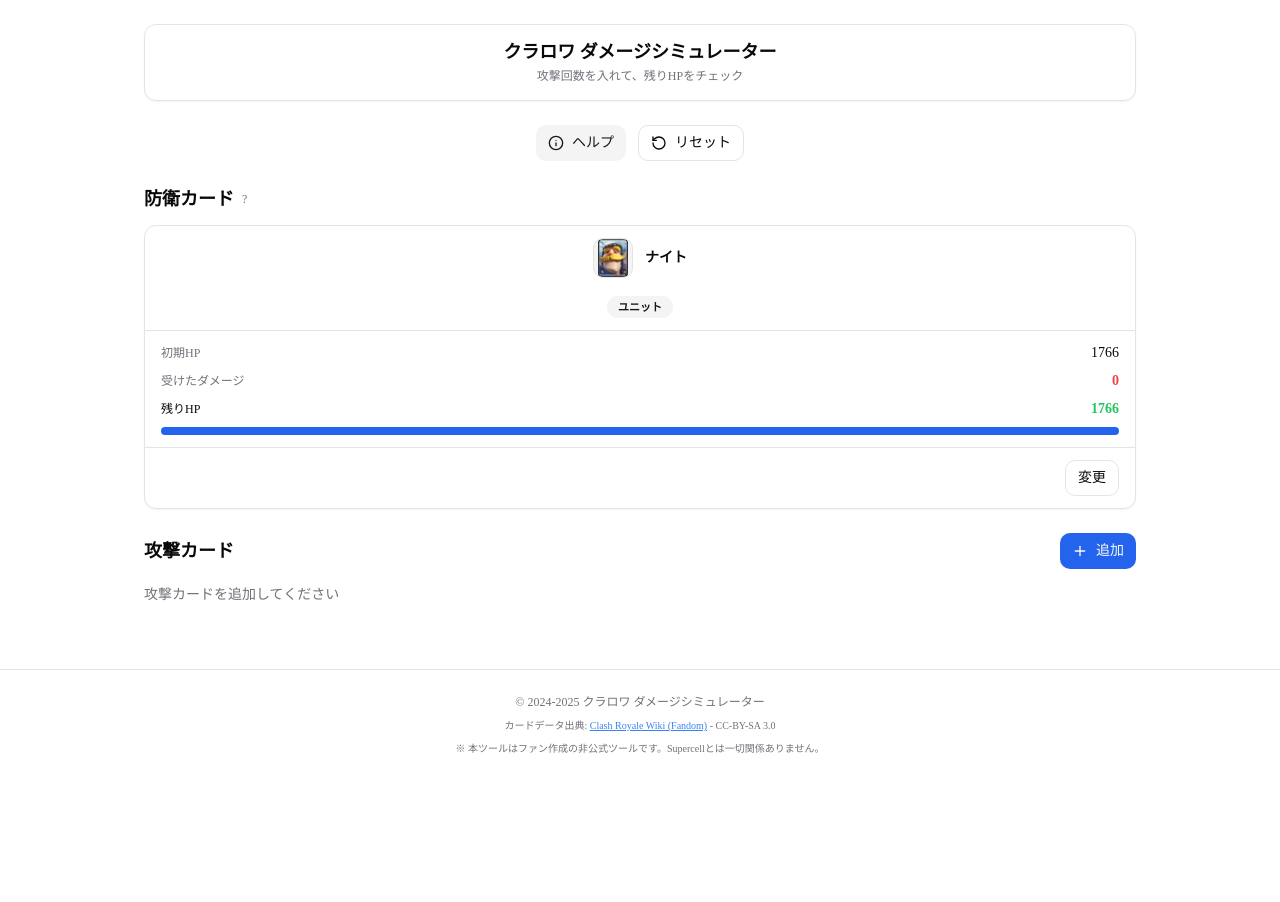
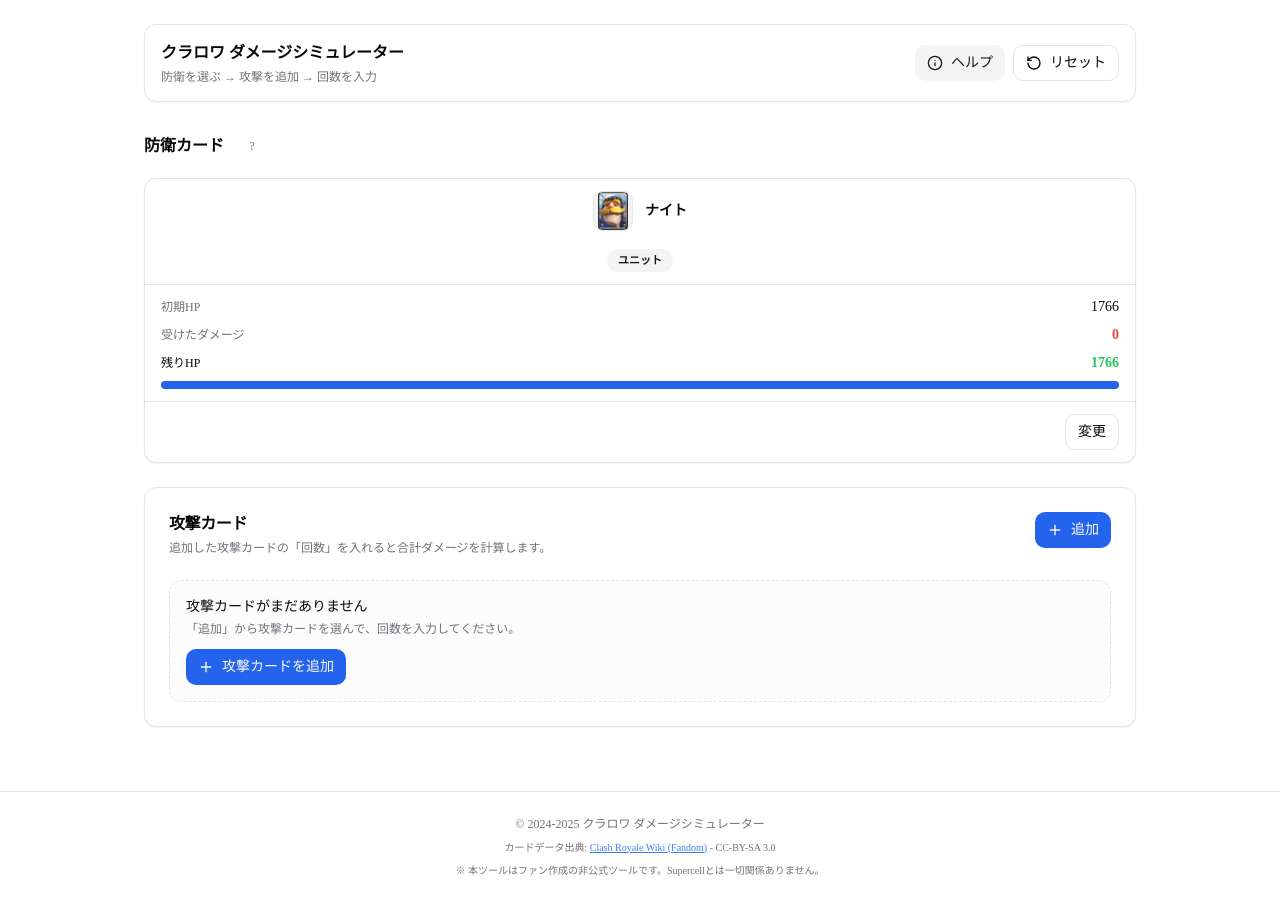
Before and after one commit to showdaiya/cr-tool, a Next.js app in the folder cr-tool-react-next-app/: page / in a window 1280 px wide. Before the commit the page ends 800 px from the top, so only its background shows below. Built offline with nearby package versions, Linux system fonts and the light colour scheme.

Commit message:
ui: simplify layout and clarify flow

```diff
--- a/cr-tool-react-next-app/src/components/AttackCardSection.tsx
+++ b/cr-tool-react-next-app/src/components/AttackCardSection.tsx
@@ -3,6 +3,7 @@
 import { useState } from "react";
 import { Plus } from "lucide-react";
 import { Button } from "@/components/ui/button";
+import { Card, CardContent, CardHeader, CardTitle, CardDescription } from "@/components/ui/card";
 import { useCardContext } from "@/context/CardContext";
 import AttackCard from "@/components/AttackCard";
 import SelectCardOverlay from "./SelectCardOverlay";
@@ -39,17 +40,23 @@ const AttackCardSection = () => {
   };
 
   return (
-    <div className="w-full space-y-4">
-      <div className="flex items-center justify-between">
-        <p className="text-lg font-bold">攻撃カード</p>
+    <Card>
+      <CardHeader className="flex flex-row items-start justify-between gap-3 space-y-0">
+        <div className="space-y-1">
+          <CardTitle className="text-base">攻撃カード</CardTitle>
+          <CardDescription className="text-xs">
+            追加した攻撃カードの「回数」を入れると合計ダメージを計算します。
+          </CardDescription>
+        </div>
         <Button size="sm" onClick={handleAddCardClick}>
           <Plus className="mr-2 h-4 w-4" />
           追加
         </Button>
-      </div>
+      </CardHeader>
 
+      <CardContent className="space-y-4">
         {attackCards.length > 0 ? (
-        <div className="grid gap-4 sm:grid-cols-1">
+          <div className="grid gap-4">
             {attackCards.map((card, index) => (
               <AttackCard
                 key={`${card.cardId}-${index}`}
@@ -61,7 +68,18 @@ const AttackCardSection = () => {
             ))}
           </div>
         ) : (
-        <p className="text-sm text-muted-foreground">攻撃カードを追加してください</p>
+          <div className="rounded-lg border border-dashed bg-muted/30 p-4">
+            <p className="text-sm font-medium">攻撃カードがまだありません</p>
+            <p className="mt-1 text-xs text-muted-foreground">
+              「追加」から攻撃カードを選んで、回数を入力してください。
+            </p>
+            <div className="mt-3">
+              <Button size="sm" onClick={handleAddCardClick}>
+                <Plus className="mr-2 h-4 w-4" />
+                攻撃カードを追加
+              </Button>
+            </div>
+          </div>
         )}
 
         {isSelectingCard && (
@@ -80,7 +98,8 @@ const AttackCardSection = () => {
             }}
           />
         )}
-    </div>
+      </CardContent>
+    </Card>
   );
 };
 
--- a/cr-tool-react-next-app/src/components/CardBattlePage.tsx
+++ b/cr-tool-react-next-app/src/components/CardBattlePage.tsx
@@ -11,14 +11,6 @@ import { useCardContext } from "@/context/CardContext";
 import { AnyCard } from "@/types/CardTypes";
 import { Tooltip, TooltipContent, TooltipTrigger } from "@/components/ui/tooltip";
 
-const PageHeader = () => (
-  <div className="rounded-lg border bg-card p-4 text-center shadow-sm">
-    <h1 className="text-lg font-semibold leading-tight text-foreground">
-      クラロワ ダメージシミュレーター
-    </h1>
-    <p className="mt-1 text-xs text-muted-foreground">攻撃回数を入れて、残りHPをチェック</p>
-  </div>
-);
 
 type ActionButtonsProps = {
   onToggleInfo: () => void;
@@ -26,7 +18,7 @@ type ActionButtonsProps = {
 };
 
 const ActionButtons = ({ onToggleInfo, onReset }: ActionButtonsProps) => (
-  <div className="flex items-center justify-center gap-3">
+  <div className="flex items-center gap-2">
     <Button variant="secondary" size="sm" onClick={onToggleInfo}>
       <Info className="mr-2 h-4 w-4" />
       ヘルプ
@@ -120,25 +112,38 @@ const CardBattlePage = () => {
       {shouldShowNotification && <DefenseNotification onSelectDefenseCard={() => setIsOpen(true)} />}
 
       <main className="mx-auto flex max-w-5xl flex-col gap-6 px-4 py-6">
-        <PageHeader />
-
+        <header className="rounded-xl border bg-card p-4 shadow-sm">
+          <div className="flex flex-col gap-3 sm:flex-row sm:items-center sm:justify-between">
+            <div className="space-y-1">
+              <h1 className="text-base font-semibold">クラロワ ダメージシミュレーター</h1>
+              <p className="text-xs text-muted-foreground">防衛を選ぶ → 攻撃を追加 → 回数を入力</p>
+            </div>
             <ActionButtons onToggleInfo={() => setShowInfo((v) => !v)} onReset={resetCalculation} />
-
-        {showInfo && <InfoBox />}
+          </div>
+          {showInfo && (
+            <div className="mt-3">
+              <InfoBox />
+            </div>
+          )}
+        </header>
 
         <div className="space-y-6">
-          <div id="defense-card-section" ref={defenseCardRef} className="space-y-3">
+          <section id="defense-card-section" ref={defenseCardRef} className="space-y-3">
+            <div className="flex items-center justify-between gap-3">
               <div className="flex items-center gap-2">
-              <p className="text-lg font-bold">防衛カード</p>
+                <p className="text-base font-semibold">防衛カード</p>
                 <Tooltip>
                   <TooltipTrigger asChild>
-                  <span className="cursor-help text-xs text-muted-foreground">?</span>
+                    <Button variant="ghost" size="icon" aria-label="防衛カードの説明">
+                      <span className="text-xs text-muted-foreground">?</span>
+                    </Button>
                   </TooltipTrigger>
                   <TooltipContent>防衛側のHPや残量を確認できます</TooltipContent>
                 </Tooltip>
               </div>
+            </div>
             <DefenceCard onSelectClick={() => setIsOpen(true)} />
-          </div>
+          </section>
 
           <AttackCardSection />
         </div>
--- a/cr-tool-react-next-app/src/components/SelectableCardListItem.tsx
+++ b/cr-tool-react-next-app/src/components/SelectableCardListItem.tsx
@@ -1,4 +1,4 @@
-import { memo } from "react";
+import { memo, KeyboardEvent } from "react";
 import { Badge } from "@/components/ui/badge";
 import { cn } from "@/lib/utils";
 import { AnyCard } from "@/types/CardTypes";
@@ -17,34 +17,62 @@ const SelectableCardListItem = memo(
     if (card.stats.area_damage) statsToDisplay.push(`範囲ダメ: ${card.stats.area_damage}`);
     if (card.stats.ranged_damage) statsToDisplay.push(`遠距離ダメ: ${card.stats.ranged_damage}`);
 
+    const typeLabel =
+      card.cardType === "Troop"
+        ? "ユニット"
+        : card.cardType === "Building"
+          ? "建物"
+          : "呪文";
+
     return (
       <li
+        role="button"
+        tabIndex={0}
+        aria-pressed={isSelected}
         onClick={() => onSelect(card)}
+        onKeyDown={(e: KeyboardEvent<HTMLLIElement>) => {
+          if (e.key === "Enter" || e.key === " ") {
+            e.preventDefault();
+            onSelect(card);
+          }
+        }}
         className={cn(
-          "cursor-pointer rounded-md border p-3 transition-colors",
+          "group rounded-lg border bg-card p-3 text-left transition",
+          "focus-visible:outline-none focus-visible:ring-2 focus-visible:ring-ring focus-visible:ring-offset-2",
           isSelected
-            ? "border-primary/60 bg-primary/5"
-            : "border-border hover:border-primary/40 hover:bg-muted",
+            ? "border-primary/50 ring-2 ring-primary/20"
+            : "border-border hover:border-primary/30 hover:bg-muted/40",
         )}
       >
-        <div className="flex flex-col gap-1">
-          <div className="flex items-center justify-between gap-2">
+        <div className="flex items-start justify-between gap-3">
+          <div className="min-w-0">
             <p className="line-clamp-1 text-sm font-semibold">{card.JpName}</p>
+            <p className="mt-0.5 line-clamp-1 text-[11px] text-muted-foreground">
+              {card.EnName}
+            </p>
+          </div>
+          <div className="flex shrink-0 items-center gap-2">
+            <Badge variant="outline" className="text-[10px]">
+              {typeLabel}
+            </Badge>
+            <Badge variant="secondary" className="text-[10px]">
+              {card.ElixirCost}
+            </Badge>
             {card.isEvo && (
               <Badge variant="secondary" className="text-[10px]">
                 EVO
               </Badge>
             )}
           </div>
-          <div className="flex flex-wrap items-center justify-end gap-3 text-[11px] text-muted-foreground">
-            <span className="min-w-[60px] text-right">エリクサー: {card.ElixirCost}</span>
-            {statsToDisplay.slice(0, 2).map((statText, index) => (
-              <span key={index} className="min-w-[90px] text-right">
-                {statText}
-              </span>
+        </div>
+
+        {statsToDisplay.length > 0 && (
+          <div className="mt-2 flex flex-wrap gap-x-3 gap-y-1 text-[11px] text-muted-foreground">
+            {statsToDisplay.slice(0, 3).map((statText, index) => (
+              <span key={index}>{statText}</span>
             ))}
           </div>
-        </div>
+        )}
       </li>
     );
   },
```
Lines whose indentation alone changed are shown as unchanged.
